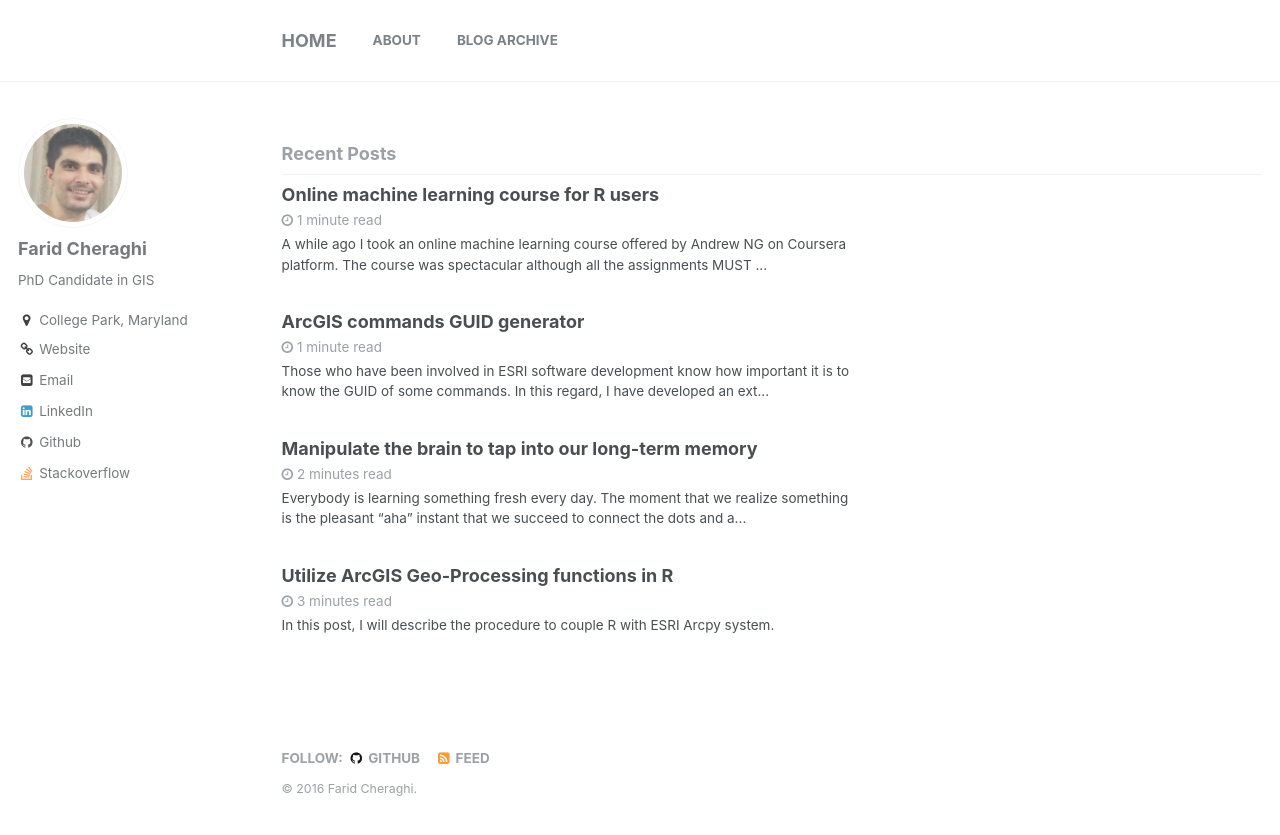
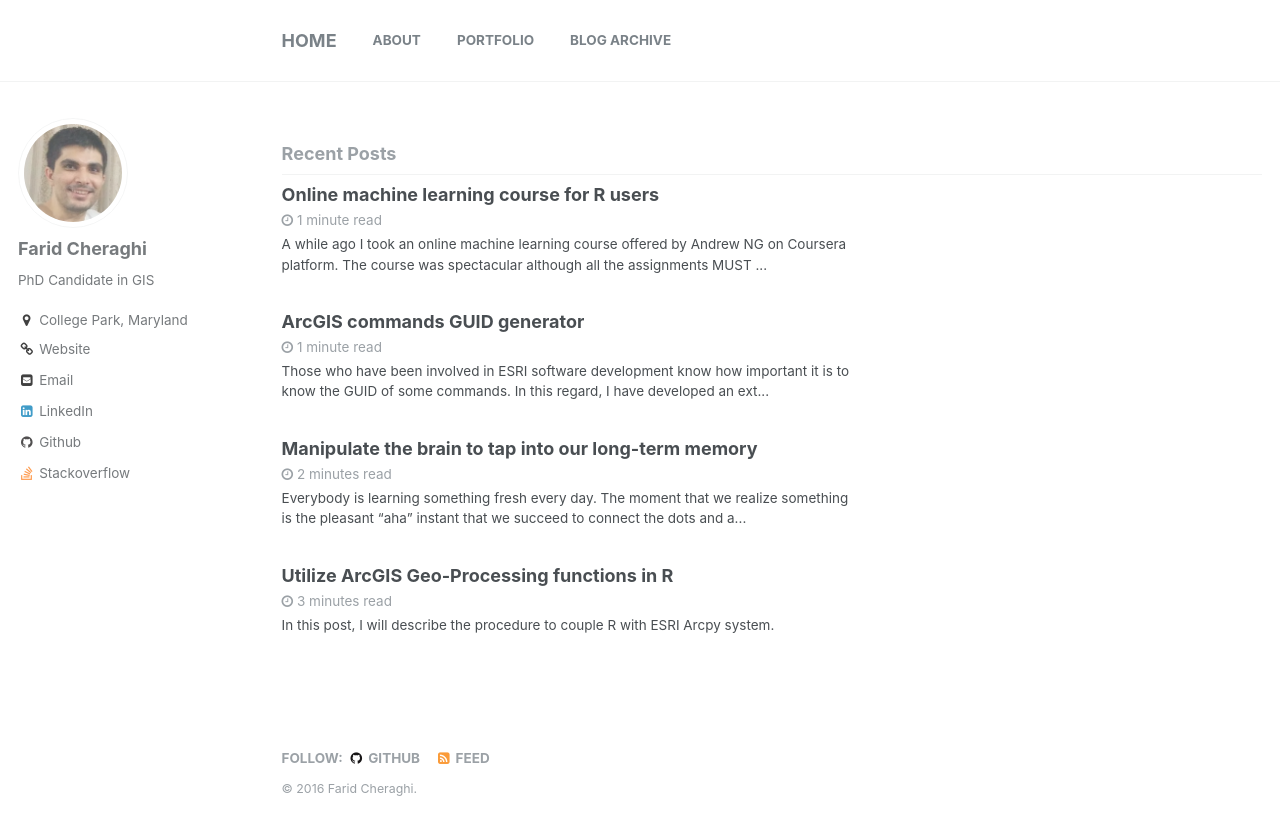
Before and after one commit to matzora/faridcher.github.io, a Jekyll site: the page built from index.html, in a window 1280 px wide. Shown: the top 835 px of the page. Built offline with Jekyll 4.4.1, drawn with Linux system fonts in a browser that asks for light colours; the list of posts is cut into pages by our own code; comment, search, counter and statistics services are not loaded.

Commit message:
portfolio

```diff
--- a/_data/navigation.yml
+++ b/_data/navigation.yml
@@ -6,6 +6,9 @@
   - title: "About"
     url: /about/
 
+  - title: "portfolio"
+    url: /portfolio/
+
   - title: "blog archive"
     url: /blog-archive/
 
```
